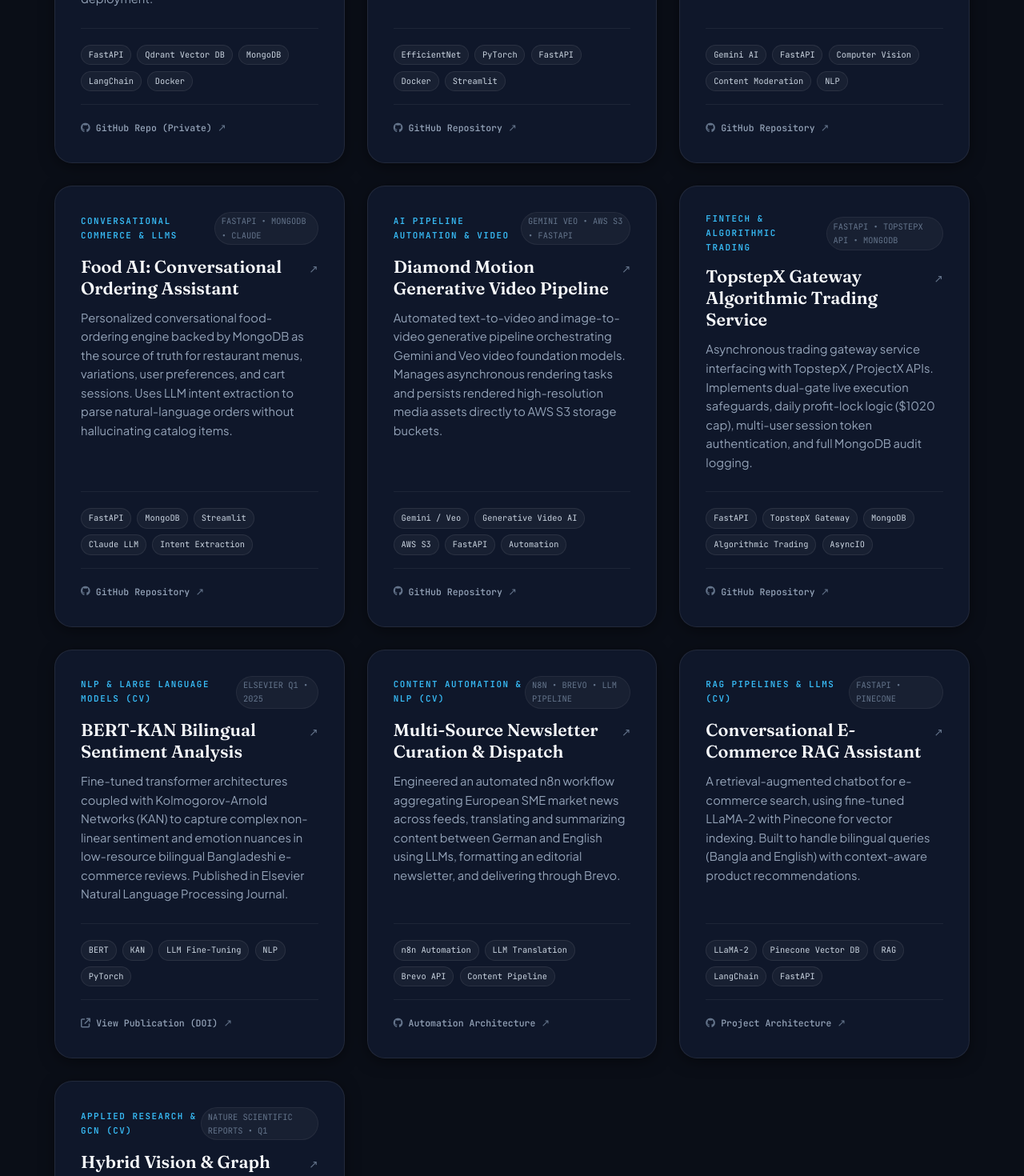
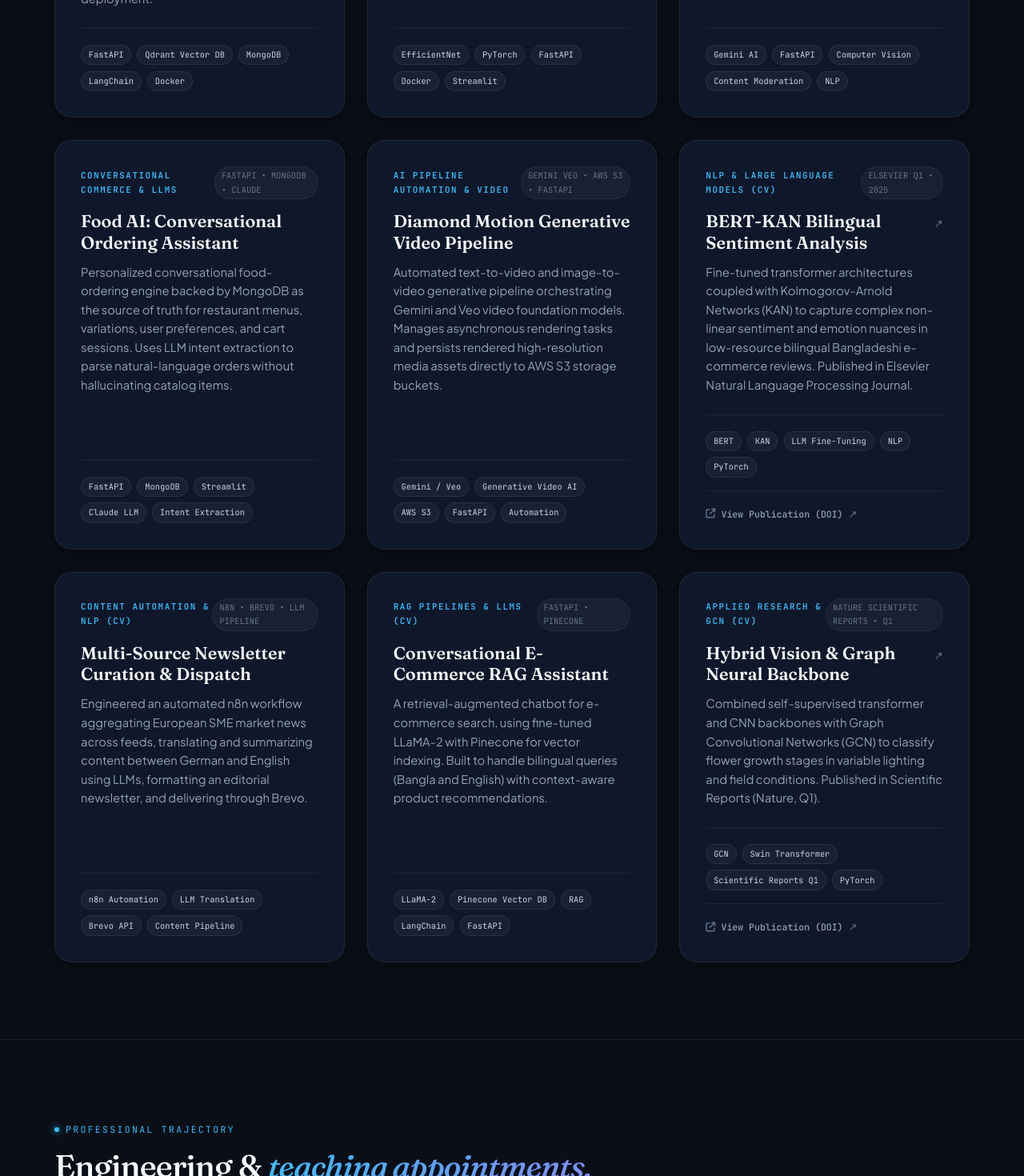
Before and after one commit to Aritra232/Aritra_Portfolio, a Next.js app: page / in a window 1280 px wide. Shown: the part 10200-11670 px from the top of the page at 80% size. Built offline with nearby package versions, Linux system fonts and the light colour scheme.

Commit message:
fix(projects): removed TopstepX trading project and removed repository links from all projects

```diff
--- a/components/ProjectCard.tsx
+++ b/components/ProjectCard.tsx
@@ -6,7 +6,7 @@ interface ProjectCardProps {
 }
 
 export const ProjectCard: React.FC<ProjectCardProps> = ({ project }) => {
-  const isGithub = project.linkUrl.includes("github.com");
+  const isGithub = project.linkUrl?.includes("github.com") ?? false;
 
   return (
     <div className="editorial-project-card">
--- a/components/Projects.tsx
+++ b/components/Projects.tsx
@@ -14,7 +14,7 @@ export const Projects: React.FC = () => {
           Engineered systems &amp; <span className="serif-highlight">research prototypes.</span>
         </h2>
         <p className="section-subtitle">
-          A battle-tested collection of production AI backends, medical computer vision pipelines, generative video orchestrators, and peer-reviewed research implementations with source links.
+          A battle-tested collection of production AI backends, medical computer vision pipelines, generative video orchestrators, and peer-reviewed research implementations.
         </p>
 
         <div className="projects-editorial-grid">
--- a/data/projects.ts
+++ b/data/projects.ts
@@ -5,8 +5,8 @@ export interface Project {
   title: string;
   description: string;
   tags: string[];
-  linkUrl: string;
-  linkLabel: string;
+  linkUrl?: string;
+  linkLabel?: string;
   filterCategory: "production" | "vision" | "nlp" | "automation";
   isPrivate?: boolean;
 }
@@ -20,8 +20,6 @@ export const projectsData: Project[] = [
     description:
       "Production-grade semantic talent matching platform using FastAPI, Qdrant Vector DB, and BAAI/bge-base-en-v1.5 embeddings. Features automated PDF/DOCX resume parsing, skill-gap analysis, mentor recommendation, clarity scoring via APScheduler, and Dockerized deployment.",
     tags: ["FastAPI", "Qdrant Vector DB", "MongoDB", "LangChain", "Docker"],
-    linkUrl: "https://github.com/Betopia24/r_raoclinical-Ai",
-    linkLabel: "GitHub Repo (Private)",
     filterCategory: "production",
     isPrivate: true,
   },
@@ -33,8 +31,6 @@ export const projectsData: Project[] = [
     description:
       "AI-powered dermatological diagnostics system detecting multi-class skin lesions with fine-tuned EfficientNet backbones (PyTorch), integrated with an interactive LLM clinical guidance advisor served via asynchronous FastAPI and Streamlit, fully containerized with Docker.",
     tags: ["EfficientNet", "PyTorch", "FastAPI", "Docker", "Streamlit"],
-    linkUrl: "https://github.com/Aritra232/Skin-Diseases",
-    linkLabel: "GitHub Repository",
     filterCategory: "vision",
     isPrivate: false,
   },
@@ -46,8 +42,6 @@ export const projectsData: Project[] = [
     description:
       "Automated multimodal moderation service analyzing text, images, and video keyframes for child safety and toxicity compliance using Google's Gemini AI. Features PII blocking, automated quota management, rate-limit retry logic, and local toxicity detection fallback.",
     tags: ["Gemini AI", "FastAPI", "Computer Vision", "Content Moderation", "NLP"],
-    linkUrl: "https://github.com/Aritra232/Social-Safety",
-    linkLabel: "GitHub Repository",
     filterCategory: "vision",
     isPrivate: false,
   },
@@ -59,8 +53,6 @@ export const projectsData: Project[] = [
     description:
       "Personalized conversational food-ordering engine backed by MongoDB as the source of truth for restaurant menus, variations, user preferences, and cart sessions. Uses LLM intent extraction to parse natural-language orders without hallucinating catalog items.",
     tags: ["FastAPI", "MongoDB", "Streamlit", "Claude LLM", "Intent Extraction"],
-    linkUrl: "https://github.com/Aritra232/Food_AI",
-    linkLabel: "GitHub Repository",
     filterCategory: "nlp",
     isPrivate: false,
   },
@@ -72,22 +64,7 @@ export const projectsData: Project[] = [
     description:
       "Automated text-to-video and image-to-video generative pipeline orchestrating Gemini and Veo video foundation models. Manages asynchronous rendering tasks and persists rendered high-resolution media assets directly to AWS S3 storage buckets.",
     tags: ["Gemini / Veo", "Generative Video AI", "AWS S3", "FastAPI", "Automation"],
-    linkUrl: "https://github.com/Aritra232/AI_Diamond",
-    linkLabel: "GitHub Repository",
     filterCategory: "automation",
-    isPrivate: false,
-  },
-  {
-    id: "ai-trading",
-    category: "FINTECH & ALGORITHMIC TRADING",
-    badge: "FASTAPI • TOPSTEPX API • MONGODB",
-    title: "TopstepX Gateway Algorithmic Trading Service",
-    description:
-      "Asynchronous trading gateway service interfacing with TopstepX / ProjectX APIs. Implements dual-gate live execution safeguards, daily profit-lock logic ($1020 cap), multi-user session token authentication, and full MongoDB audit logging.",
-    tags: ["FastAPI", "TopstepX Gateway", "MongoDB", "Algorithmic Trading", "AsyncIO"],
-    linkUrl: "https://github.com/Aritra232/AI_Trading",
-    linkLabel: "GitHub Repository",
-    filterCategory: "production",
     isPrivate: false,
   },
   {
@@ -111,8 +88,6 @@ export const projectsData: Project[] = [
     description:
       "Engineered an automated n8n workflow aggregating European SME market news across feeds, translating and summarizing content between German and English using LLMs, formatting an editorial newsletter, and delivering through Brevo.",
     tags: ["n8n Automation", "LLM Translation", "Brevo API", "Content Pipeline"],
-    linkUrl: "https://github.com/Aritra232",
-    linkLabel: "Automation Architecture",
     filterCategory: "automation",
     isPrivate: false,
   },
@@ -124,8 +99,6 @@ export const projectsData: Project[] = [
     description:
       "A retrieval-augmented chatbot for e-commerce search, using fine-tuned LLaMA-2 with Pinecone for vector indexing. Built to handle bilingual queries (Bangla and English) with context-aware product recommendations.",
     tags: ["LLaMA-2", "Pinecone Vector DB", "RAG", "LangChain", "FastAPI"],
-    linkUrl: "https://github.com/Aritra232",
-    linkLabel: "Project Architecture",
     filterCategory: "production",
     isPrivate: false,
   },
```
